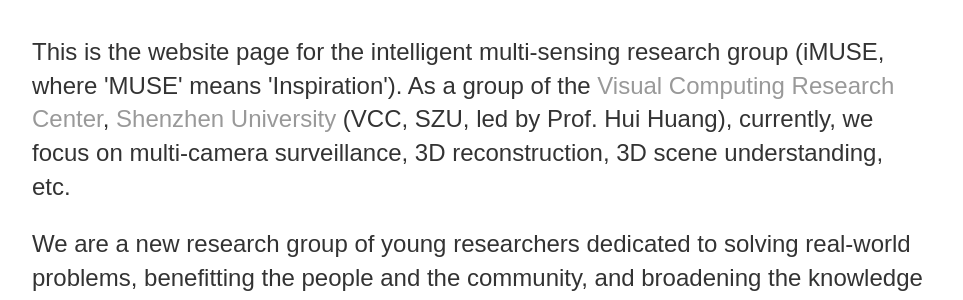
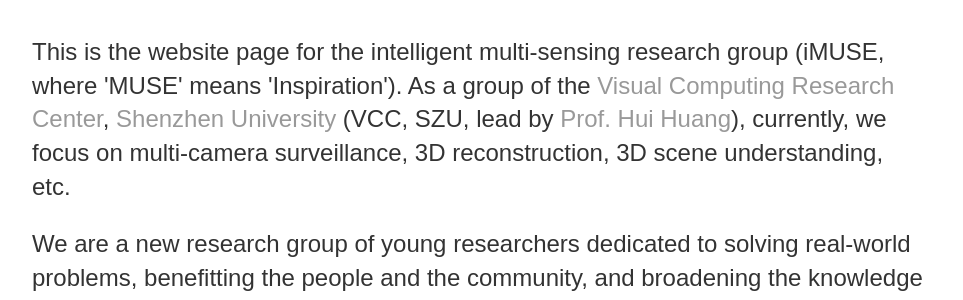
Before and after one commit to zqyq/zqyq.github.io, a Jekyll site: the page built from group/index.html, in a window 1280 px wide. Shown: the part 163-463 px from the top of the page, without its empty margins (160-1123 px from the left). Built offline with Jekyll 4.4.1, drawn with Linux system fonts in a browser that asks for light colours.

Commit message:
Update index.html

```diff
--- a/group/index.html
+++ b/group/index.html
@@ -5,7 +5,8 @@
 <h4> Dr. Qi ZHANG's Group</h4>
 
 <p>  This is the website page for the intelligent multi-sensing research group (iMUSE, where 'MUSE' means 'Inspiration').
-      As a group of the <a href=https://vcc.tech/index.html> Visual Computing Research Center</a>, <a href=https://www.szu.edu.cn/>Shenzhen University</a> (VCC, SZU, led by Prof. Hui Huang), currently,
+      As a group of the <a href=https://vcc.tech/index.html> Visual Computing Research Center</a>, <a href=https://www.szu.edu.cn/>Shenzhen University</a>
+	(VCC, SZU, lead by <a href=https://vcc.tech/~huihuang>Prof. Hui Huang</a>), currently,
       we focus on multi-camera surveillance, 3D reconstruction, 3D scene understanding, etc. </p>
 
 <p>
```
